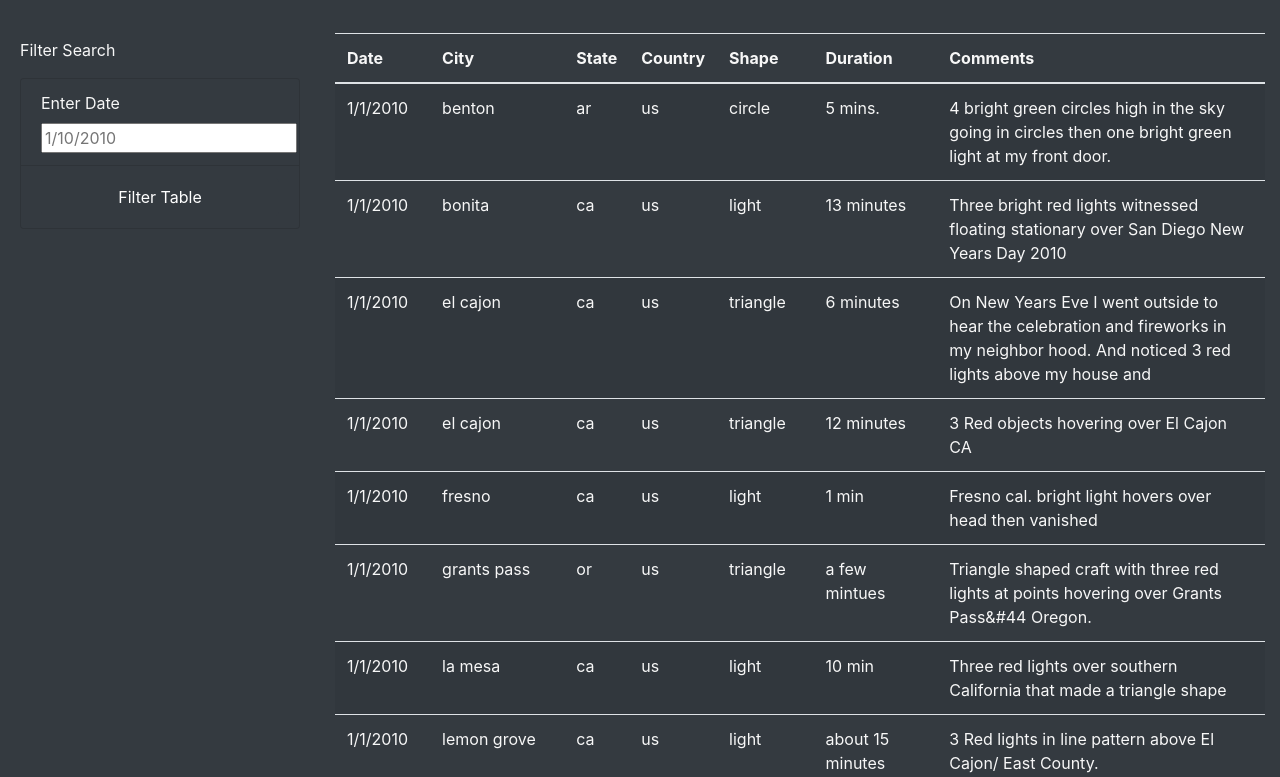
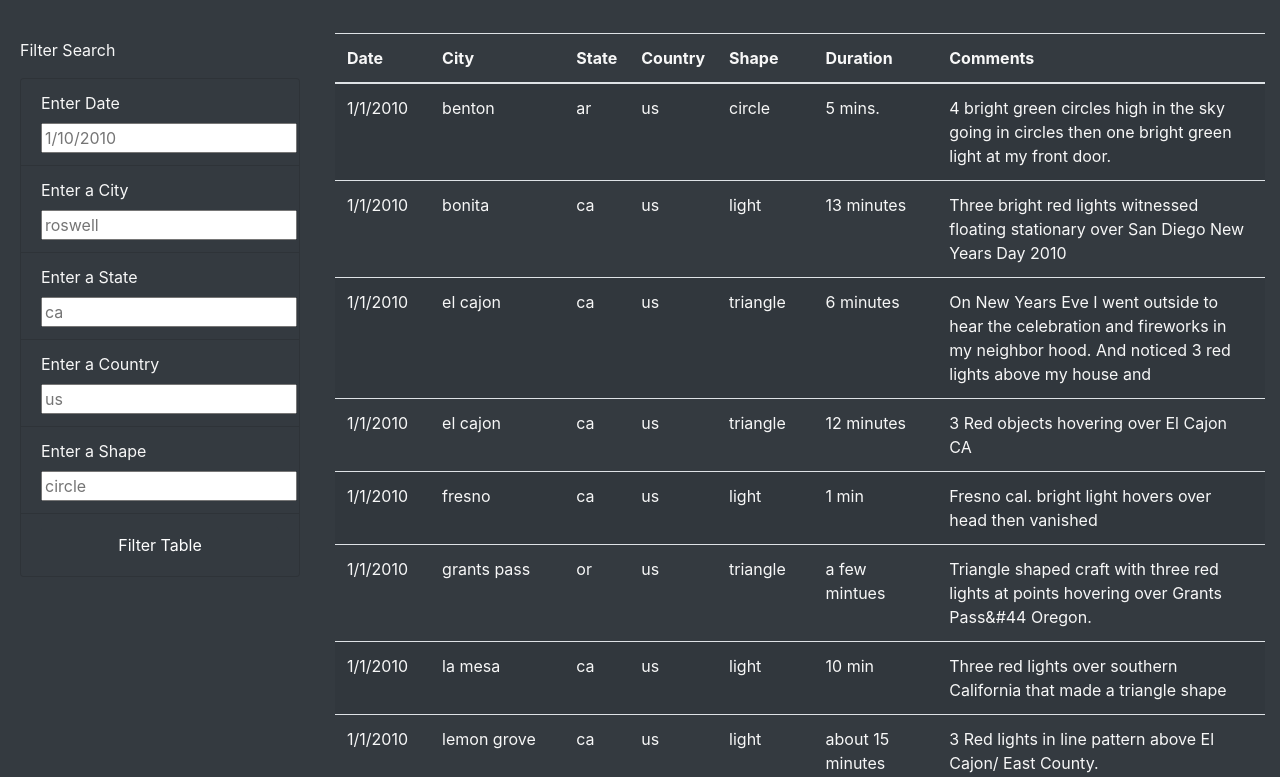
Before and after one commit to tylerfallon/UFO_Challenge, a plain HTML site: page index.html in a window 1280 px wide. Shown: the part 722-1499 px from the top of the page. Drawn offline with nearby package versions, Linux system fonts and the light colour scheme.

Commit message:
updated html forms

```diff
--- a/index.html
+++ b/index.html
@@ -66,6 +66,22 @@
                   <input type="text" placeholder="1/10/2010" id="datetime" />
                 </li>
                 <li class="list-group-item bg-dark">
+                  <label for="city">Enter a City</label>
+                  <input type="text" placeholder="roswell" id="city" />
+                </li>
+                <li class="list-group-item bg-dark">
+                  <label for="state">Enter a State</label>
+                  <input type="text" placeholder="ca" id="state" />
+                </li>
+                <li class="list-group-item bg-dark">
+                  <label for="country">Enter a Country</label>
+                  <input type="text" placeholder="us" id="country" />
+                </li>
+                <li class="list-group-item bg-dark">
+                  <label for="shape">Enter a Shape</label>
+                  <input type="text" placeholder="circle" id="shape" />
+                </li>
+                <li class="list-group-item bg-dark">
                   <button id="filter-btn" type="button" class="btn btn-dark">
                     Filter Table
                   </button>
```
